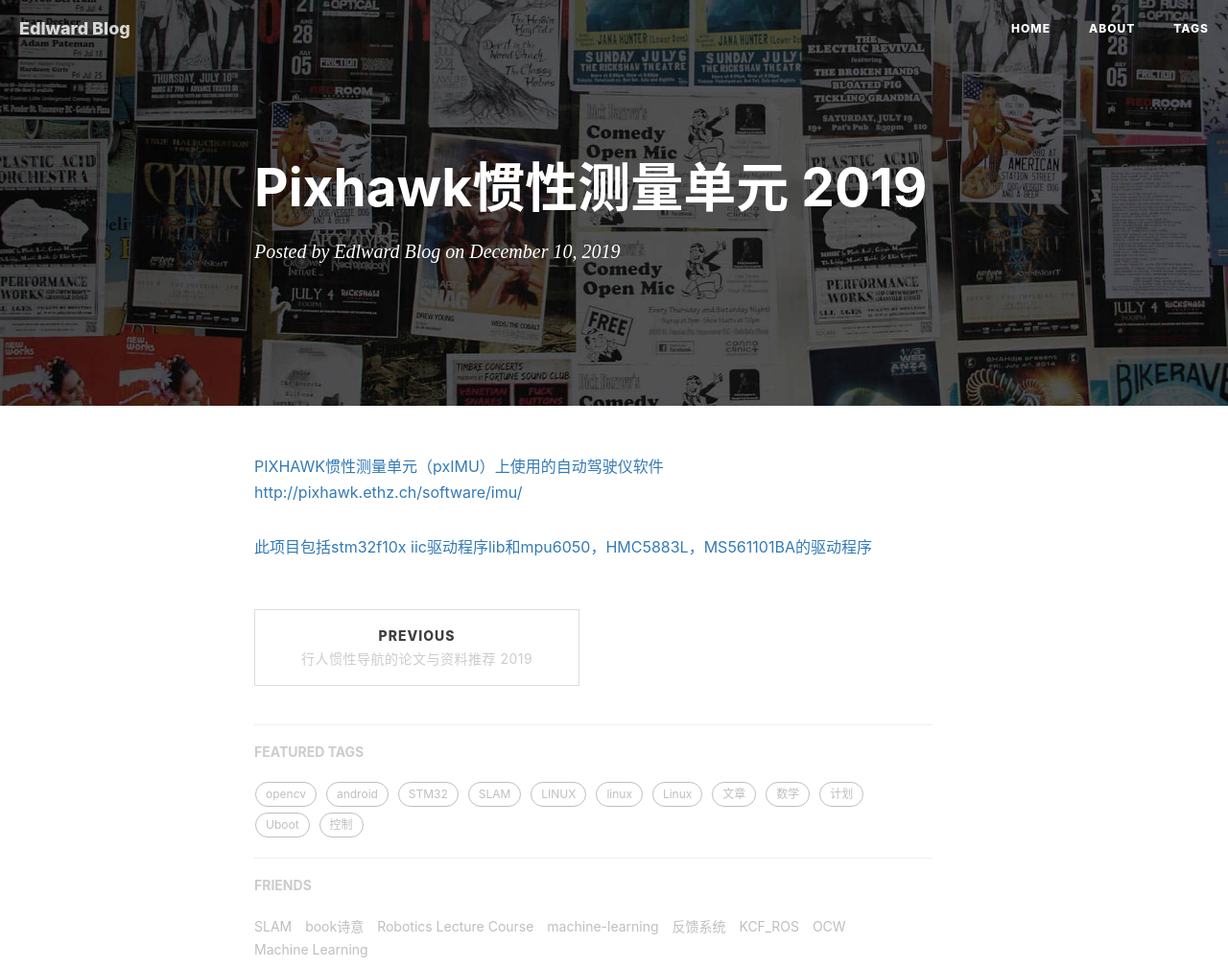
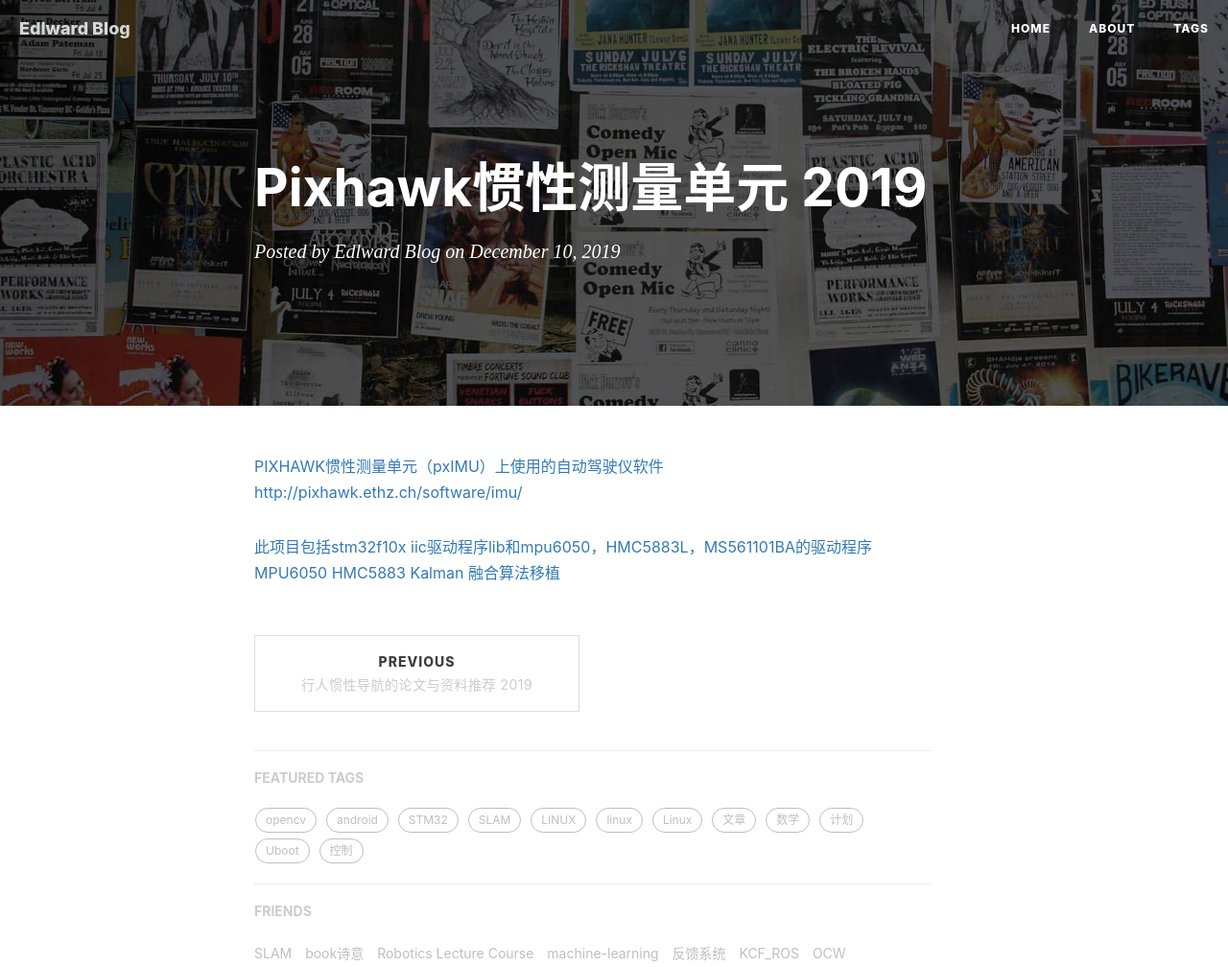
Before and after one commit to gary-robotics/dlward, a Jekyll site: the page built from _posts/2019-12-10-PIXHAWK惯性测量单元-2019.markdown, in a window 1280 px wide, cut to the strip 0-1008 px from the top of the page. Shown: the whole strip at 96% size. Built offline with Jekyll 4.4.1, drawn with Linux system fonts in a browser that asks for light colours; nearby versions of some CDN libraries; our own code applies the rules of GitHub Pages for plain Markdown files; comment, search, counter and statistics services are not loaded.

Commit message:
Update 2019-12-10-PIXHAWK惯性测量单元-2019.markdown

```diff
--- a/_posts/2019-12-10-PIXHAWK惯性测量单元-2019.markdown
+++ b/_posts/2019-12-10-PIXHAWK惯性测量单元-2019.markdown
@@ -2,3 +2,4 @@
 
 
 [此项目包括stm32f10x iic驱动程序lib和mpu6050，HMC5883L，MS561101BA的驱动程序](https://github.com/Edlward/stm32F103MPU9150)
+[MPU6050 HMC5883 Kalman 融合算法移植](https://www.cnblogs.com/zjutlitao/p/3915786.html)
```
